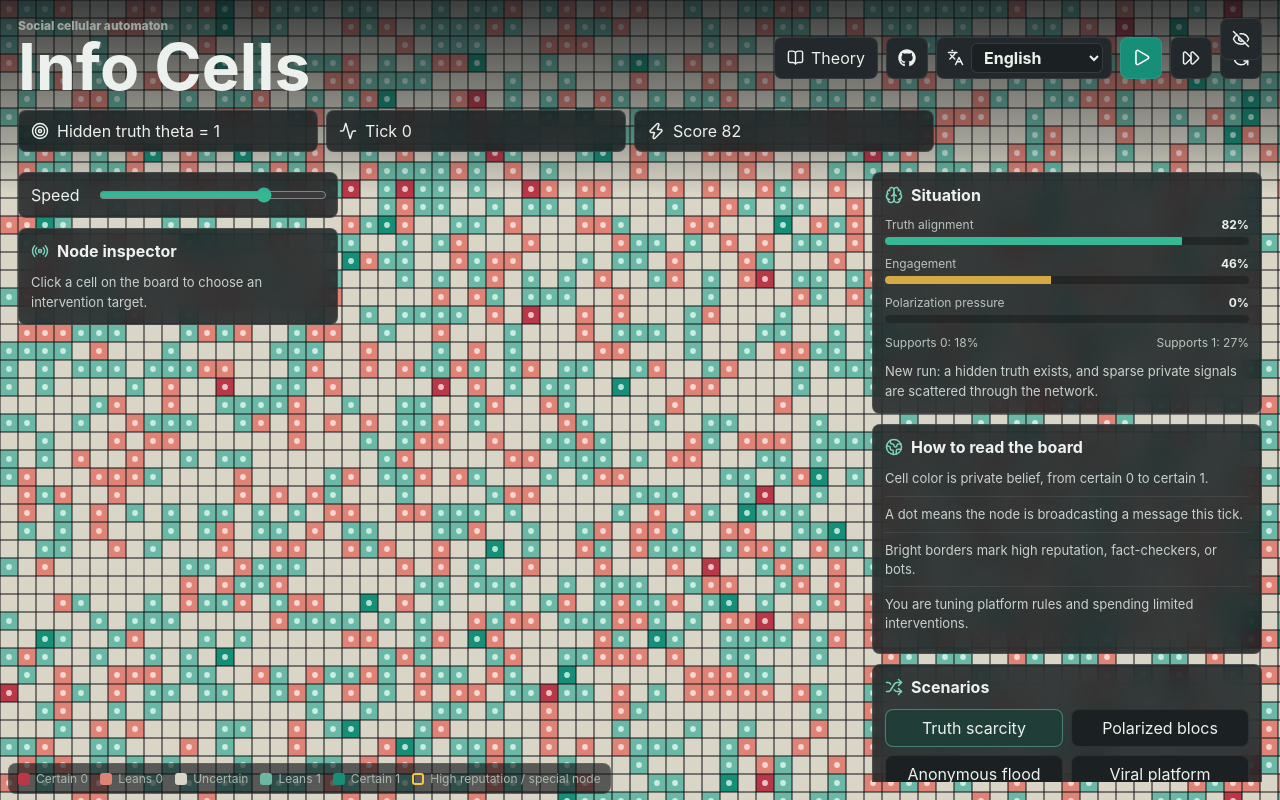
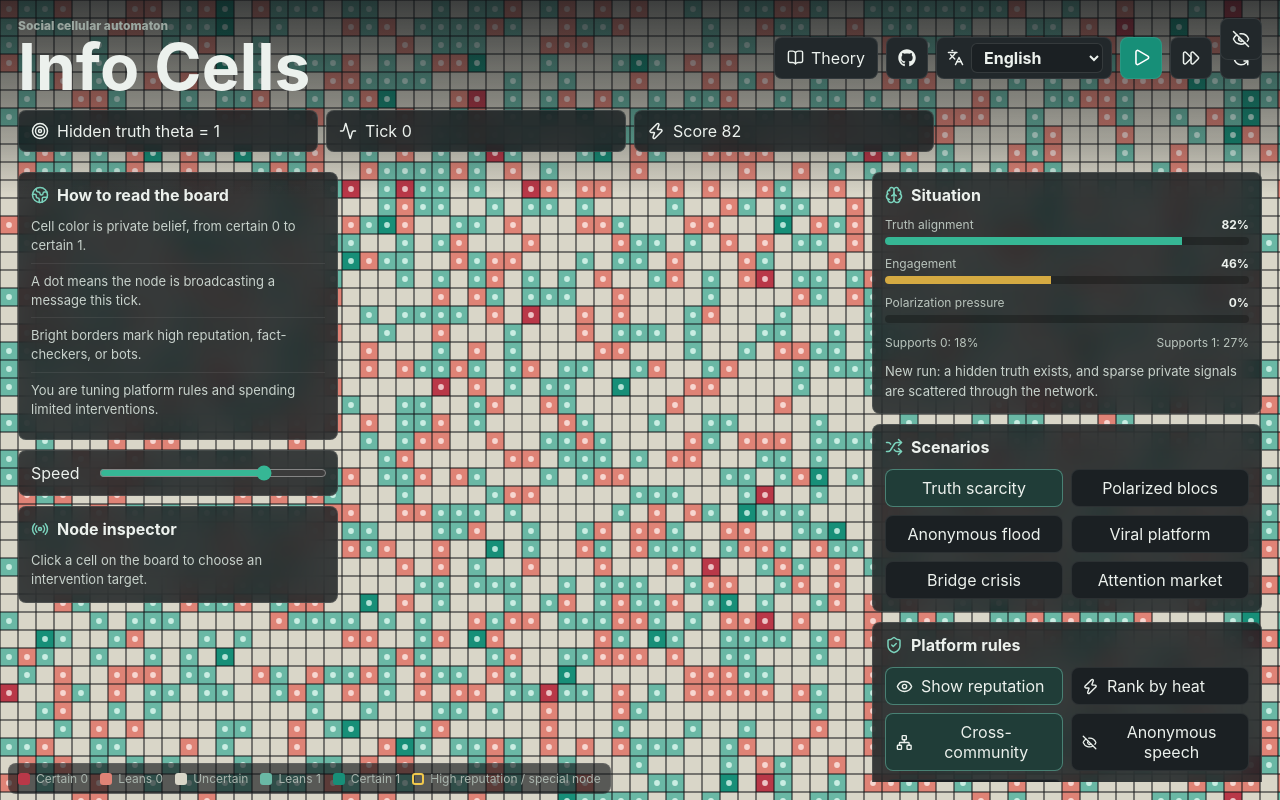
Before and after one commit to miuchan/information-game, a React (Vite) app: page / in a window 1280 px wide. Built offline with nearby package versions, Linux system fonts and the light colour scheme.

Commit message:
Reorder guide card above speed control

```diff
--- a/src/main.jsx
+++ b/src/main.jsx
@@ -1035,6 +1035,16 @@ function App() {
       {!hideControls ? (
         <>
           <aside className="left-hud-panel">
+            <section className="panel-block guide-card">
+              <div className="block-title">
+                <Globe2 size={18} />
+                <h2>{copy.guide.title}</h2>
+              </div>
+              <ul>
+                {copy.guide.points.map((point) => <li key={point}>{point}</li>)}
+              </ul>
+            </section>
+
             <section className="panel-block compact">
               <label htmlFor="speed">{copy.sections.speed}</label>
               <input id="speed" type="range" min="60" max="520" step="20" value={580 - speed} onChange={(e) => setSpeed(580 - Number(e.target.value))} />
@@ -1138,16 +1148,6 @@ function App() {
           <p className="event-line">{eventText}</p>
         </section>
 
-        <section className="panel-block guide-card">
-          <div className="block-title">
-            <Globe2 size={18} />
-            <h2>{copy.guide.title}</h2>
-          </div>
-          <ul>
-            {copy.guide.points.map((point) => <li key={point}>{point}</li>)}
-          </ul>
-        </section>
-
         <section className="panel-block">
           <div className="block-title">
             <Shuffle size={18} />
```
